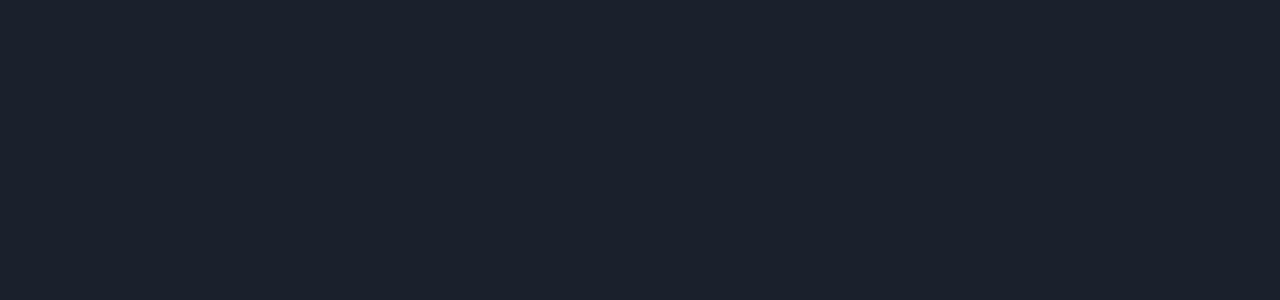
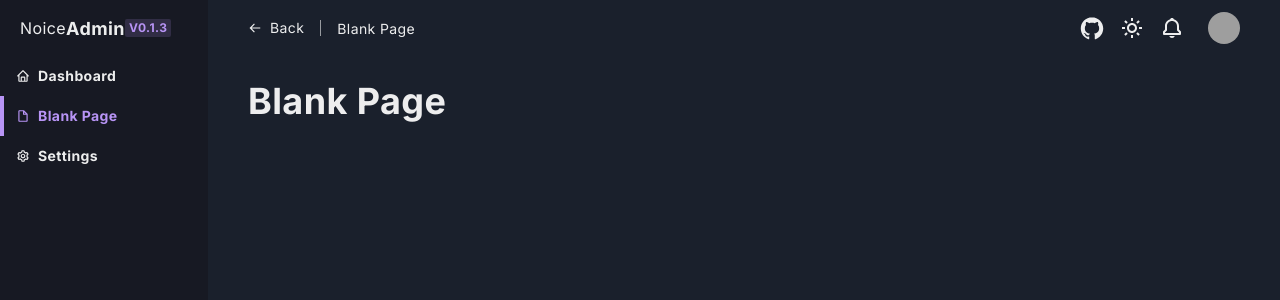
Before and after one commit to noice-noise/noice-admin-chakra, a React (Create React App) app: page /blank-page in a window 1280 px wide. Before the commit this address had no page. Shown: the top 300 px of the page. Built offline with nearby package versions, Linux system fonts and the light colour scheme; grey boxes are pictures that could not be loaded.

Commit message:
feat: add `BlankPage` (#20)

```diff
--- a/src/components/Elements/Navbar/Navbar.tsx
+++ b/src/components/Elements/Navbar/Navbar.tsx
@@ -19,7 +19,7 @@
 } from '@chakra-ui/react';
 import { useEffect, useState } from 'react';
 import { IconType } from 'react-icons';
-import { BiCog, BiHome } from 'react-icons/bi';
+import { BiCog, BiFileBlank, BiHome } from 'react-icons/bi';
 import { Link, LinkProps, useLocation } from 'react-router-dom';
 import packageJson from '../../../../package.json';
 
@@ -94,6 +94,9 @@
       </HStack>
       <NavLink to="/" icon={BiHome}>
         Dashboard
+      </NavLink>
+      <NavLink to="/blank-page" icon={BiFileBlank}>
+        Blank Page
       </NavLink>
       <NavLink to="/settings" icon={BiCog}>
         Settings
--- a/src/routes/AppRoutes.tsx
+++ b/src/routes/AppRoutes.tsx
@@ -1,4 +1,5 @@
 import { Route, Routes } from 'react-router-dom';
+import { BlankPage } from '../views/BlankPage';
 import { Dashboard } from '../views/Dashboard';
 import { Settings } from '../views/Settings';
 
@@ -10,6 +11,7 @@
     <Routes>
       <Route path="/" element={<Dashboard />} />
       <Route path="/settings" element={<Settings />} />
+      <Route path="/blank-page" element={<BlankPage />} />
     </Routes>
   );
 };
--- /dev/null
+++ b/src/views/BlankPage.tsx
@@ -0,0 +1,12 @@
+import { Box } from '@chakra-ui/react';
+import { ContentHeader } from '../components/Elements/Content/ContentHeader';
+import { MainLayout } from '../components/Layouts/MainLayout';
+
+export const BlankPage = () => {
+  return (
+    <MainLayout title="Blank Page">
+      <ContentHeader title="Blank Page" />
+      <Box></Box>
+    </MainLayout>
+  );
+};
```
